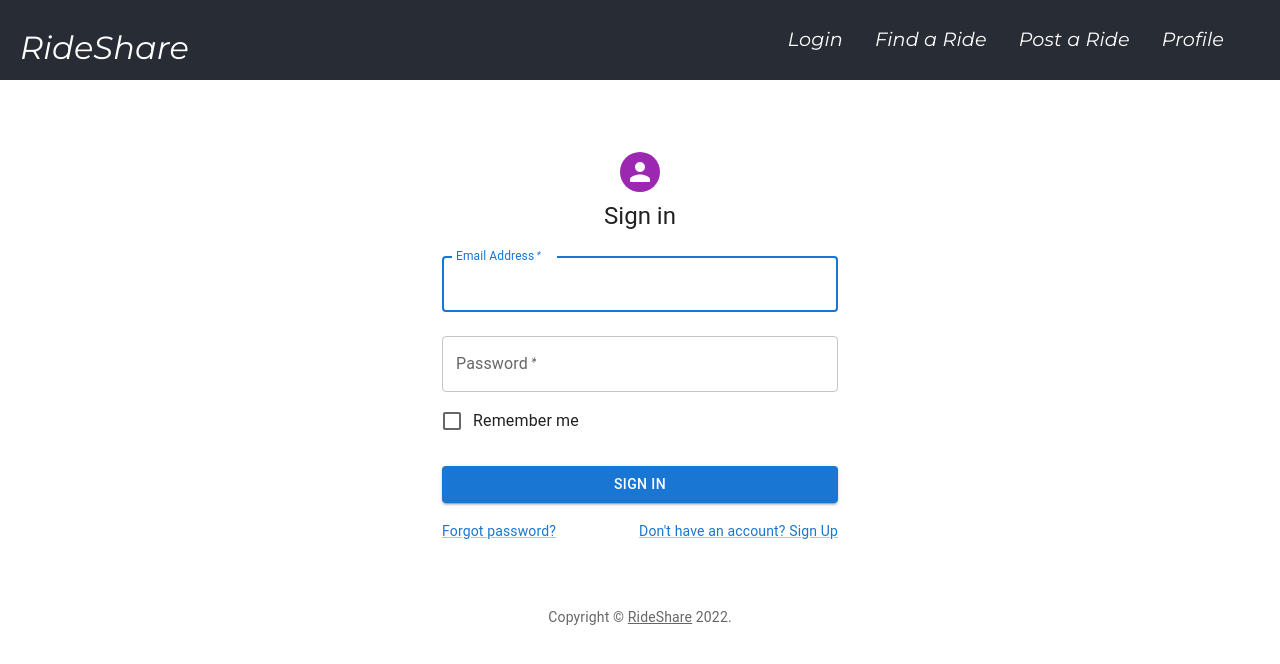
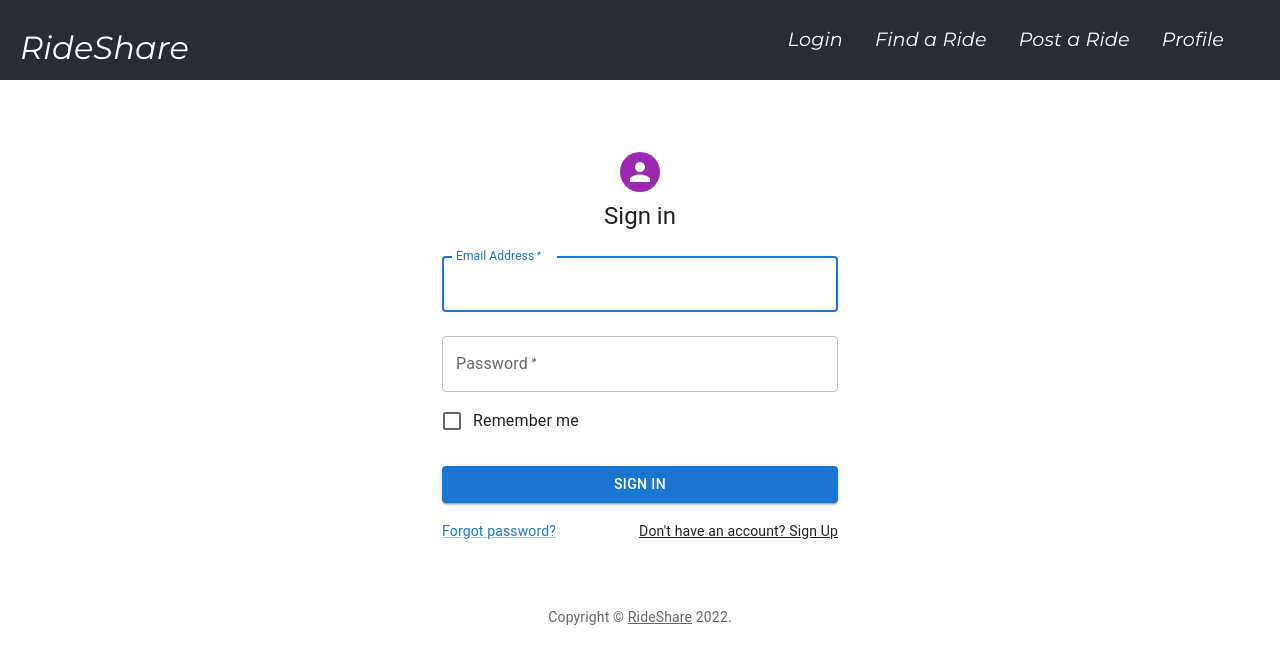
Before and after one commit to gvskalyan/rideshare, a React (Create React App) app in the folder front_end/: page /login in a window 1280 px wide. Shown: the top 664 px of the page. Built offline with nearby package versions, Linux system fonts and the light colour scheme.

Commit message:
Incorporate signup page
adding signup page.

```diff
--- a/front_end/src/Components/Login_2.js
+++ b/front_end/src/Components/Login_2.js
@@ -11,6 +11,7 @@ import Box from '@mui/material/Box';
 import Typography from '@mui/material/Typography';
 import Container from '@mui/material/Container';
 import { createTheme, ThemeProvider } from '@mui/material/styles';
+import SignUp from "./Signup"
 
 function Copyright(props) {
   return (
@@ -98,7 +99,7 @@ function Login() {
                 </Link>
               </Grid>
               <Grid item>
-                <Link href="#" variant="body2">
+                <Link href="/signup" variant="body2" color="inherit">
                   {"Don't have an account? Sign Up"}
                 </Link>
               </Grid>
--- a/front_end/src/Components/Signup.js
+++ b/front_end/src/Components/Signup.js
@@ -3,17 +3,12 @@ import Avatar from '@mui/material/Avatar';
 import Button from '@mui/material/Button';
 import CssBaseline from '@mui/material/CssBaseline';
 import TextField from '@mui/material/TextField';
-import FormControlLabel from '@mui/material/FormControlLabel';
-import Checkbox from '@mui/material/Checkbox';
 import Grid from '@mui/material/Grid';
 import Box from '@mui/material/Box';
-import LockOutlinedIcon from '@mui/icons-material/LockOutlined';
 import Typography from '@mui/material/Typography';
 import Container from '@mui/material/Container';
 import { createTheme, ThemeProvider } from '@mui/material/styles';
-import { StaticRouter } from 'react-router-dom/server';
 import { Link } from 'react-router-dom';
-import PropTypes from 'prop-types';
 
 
 
@@ -21,7 +16,7 @@ function Copyright(props) {
   return (
     <Typography variant="body2" color="text.secondary" align="center" {...props}>
       {'Copyright © '}
-      <Link color="inherit" href="https://mui.com/">
+      <Link color="inherit" to="https://mui.com/">
         RideShare
       </Link>{' '}
       {new Date().getFullYear()}
@@ -157,7 +152,7 @@ export default function SignUp() {
               </Grid>
             </Grid>
               <Button
-                href="/"
+                to="/"
                 component={Link}
                 noLinkStyle
                 type="submit"
@@ -169,7 +164,7 @@ export default function SignUp() {
               </Button>
             <Grid container justifyContent="flex-end">
               <Grid item>
-                <Link href="#" variant="body2">
+                <Link to="/login" variant="body2">
                   Already have an account? Sign in
                 </Link>
               </Grid>
```
